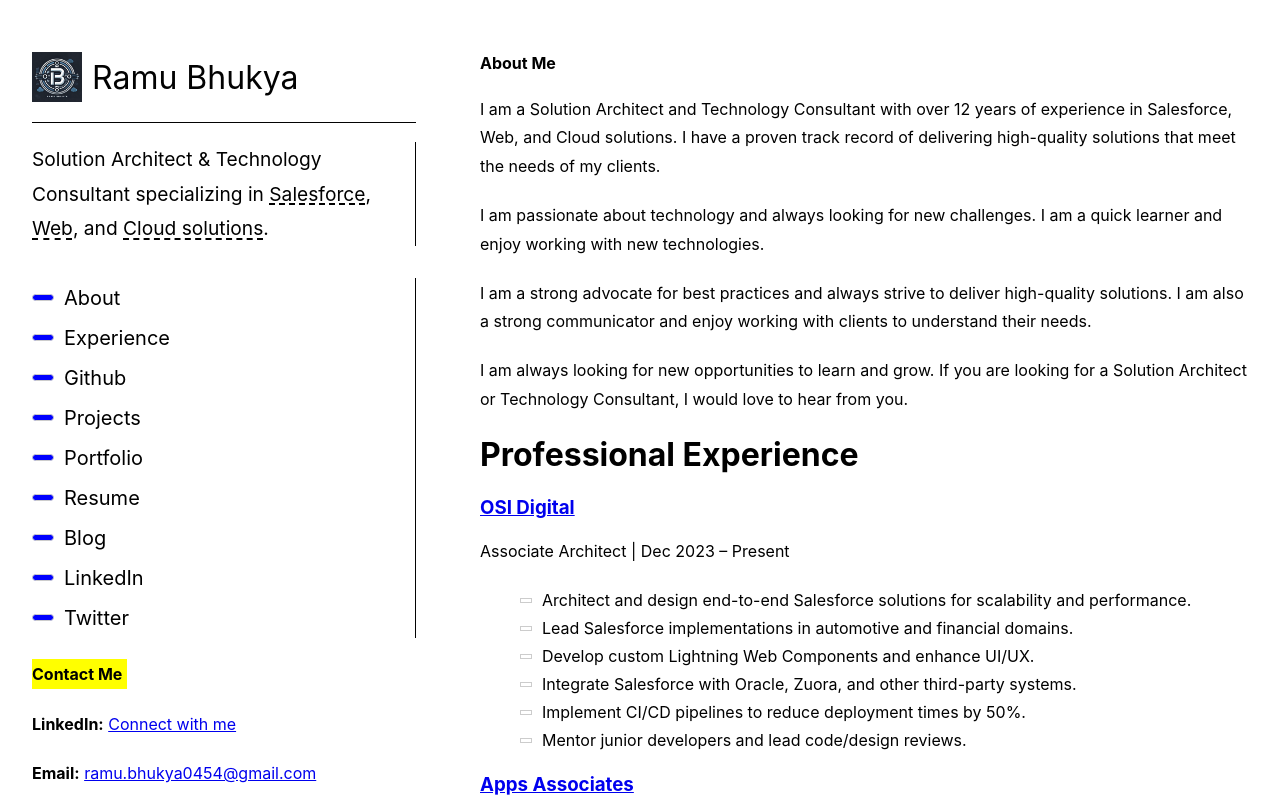
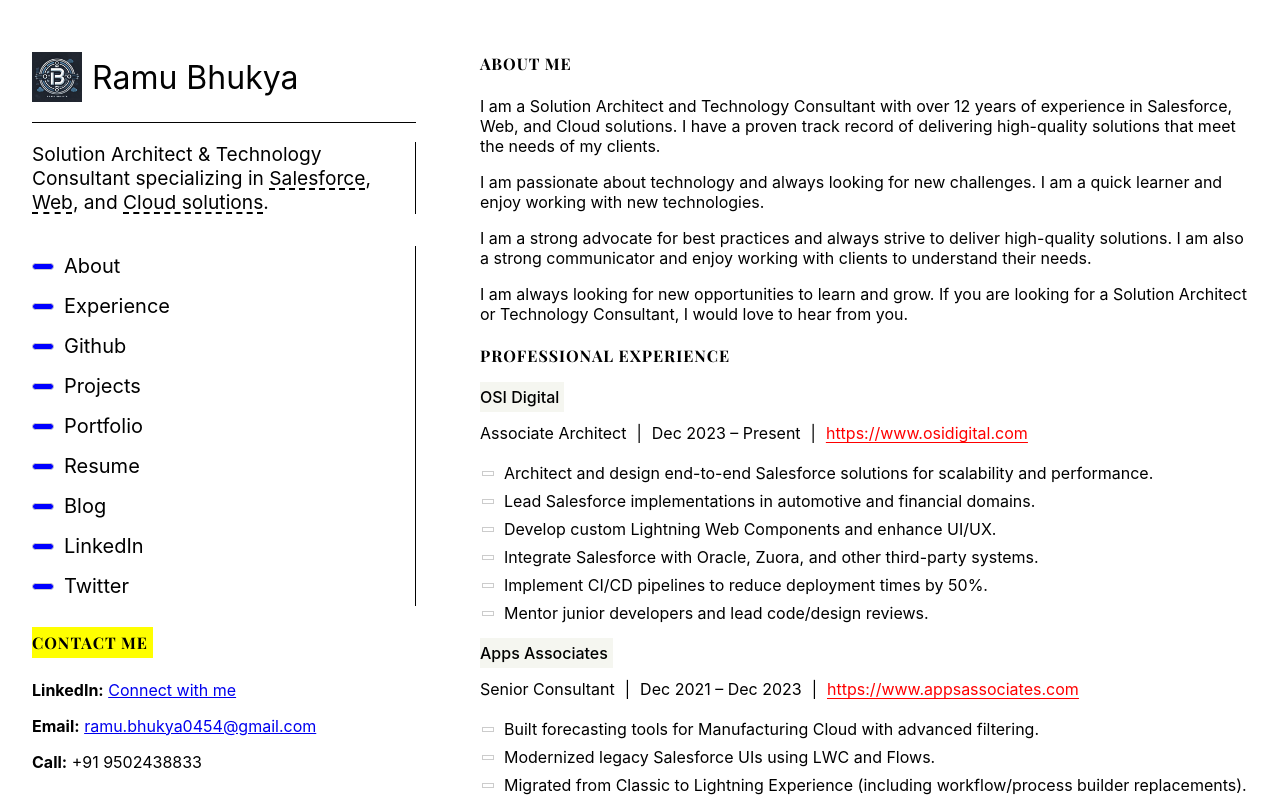
Before and after one commit to RamuB-saas/rbhukya, a React (Create React App) app: page / in a window 1280 px wide. Built offline with nearby package versions, Linux system fonts and the light colour scheme.

Commit message:
Adding experience

```diff
--- a/public/index.html
+++ b/public/index.html
@@ -10,6 +10,11 @@
       content="Web site created using create-react-app"
     />
     <link rel="apple-touch-icon" href="%PUBLIC_URL%/logo192.png" />
+    <link
+      href="https://fonts.googleapis.com/css2?family=Playfair+Display:wght@700&display=swap"
+      rel="stylesheet"
+    />
+
     <!--
       manifest.json provides metadata used when your web app is installed on a
       user's mobile device or desktop. See https://developers.google.com/web/fundamentals/web-app-manifest/
--- /dev/null
+++ b/src/components/ExperienceTitle/ExperienceTitle.js
@@ -0,0 +1,19 @@
+import styles from "./ExperienceTitle.module.css";
+
+export default function ExperienceTitle({ titleDetails }) {
+  const { name, years, role, website } = titleDetails;
+  return (
+    <div className={styles.experienceItem}>
+      <span class={styles.companyName}>{name}</span>
+      <div className={styles.roleDuration}>
+        <p class={styles.jobTitle}>{role}</p> {"|"}
+        <p class={styles.jobDuration}>{years}</p> {"|"}
+        <p class={styles.jobWebsite}>
+          <a href={website} target="_blank" rel="noopener noreferrer">
+            {website}
+          </a>
+        </p>
+      </div>
+    </div>
+  );
+}
--- /dev/null
+++ b/src/components/ExperienceTitle/ExperienceTitle.module.css
@@ -0,0 +1,34 @@
+.experienceItem {
+  padding: 0;
+}
+.companyName {
+  font-weight: 500;
+  background-color: #f5f6f0;
+  padding: 5px 5px 5px 0;
+}
+
+.roleDuration {
+  display: flex;
+  flex-direction: row;
+  align-items: center;
+  height: fit-content;
+}
+.jobTitle {
+  padding: 0;
+  margin-right: 10px;
+}
+.jobDuration {
+  margin-left: 10px;
+  margin-right: 10px;
+}
+.jobWebsite {
+  color: #ff0000;
+  text-decoration: underline #ff0000;
+  text-underline-offset: 3px;
+  margin-left: 10px;
+}
+.jobWebsite a {
+  color: #ff0000;
+  text-decoration: underline #ff0000;
+  text-underline-offset: 3px;
+}
--- a/src/pages/Experience/Experience.js
+++ b/src/pages/Experience/Experience.js
@@ -1,4 +1,6 @@
 import CustomLi from "../../components/CustomLi/CustomLi";
+import ExperienceTitle from "../../components/ExperienceTitle/ExperienceTitle";
+import styles from "./Experience.module.css";
 
 const experience = [
   {
@@ -58,21 +60,20 @@ const experience = [
 ];
 function Experience() {
   return (
-    <main className="p-6 max-w-6xl mx-auto space-y-10">
-      <h1 className="text-3xl font-bold mb-6">Professional Experience</h1>
+    <main className={styles.expContainer}>
+      <h4>Professional Experience</h4>
       {experience.map((exp, index) => (
         <section key={index} className="mb-10">
-          <h3 className="text-xl font-semibold">
-            <a href={exp.website} target="_blank" rel="noreferrer">
-              {exp.company}
-            </a>
-          </h3>
-          <p className="text-sm text-gray-500">
-            {exp.role} | {exp.duration}
-          </p>
-          <ul className="list-disc ml-5 mt-2 text-gray-700 space-y-1">
+          <ExperienceTitle
+            titleDetails={{
+              name: exp.company,
+              years: exp.duration,
+              role: exp.role,
+              website: exp.website,
+            }}
+          />
+          <ul className={styles.expList}>
             {exp.responsibilities.map((item, i) => (
-              /*  <li key={i}>{item}</li> */
               <CustomLi item={{ name: item }} />
             ))}
           </ul>
--- /dev/null
+++ b/src/pages/Experience/Experience.module.css
@@ -0,0 +1,19 @@
+.expContainer {
+  padding: 0;
+}
+.expTitle {
+  font-size: 2.5rem;
+  color: #1e3c72;
+  margin-bottom: 1.5rem;
+  text-align: center;
+}
+.expTag {
+  padding: 0;
+}
+.expList {
+  display: flex;
+  flex-direction: column;
+  max-width: 800px;
+  padding-inline-start: 2px;
+  margin-top: 0%;
+}
--- a/src/pages/about/About.module.css
+++ b/src/pages/about/About.module.css
@@ -21,12 +21,6 @@
   margin-bottom: 1.5rem;
 }
 
-p {
-  font-size: 1rem;
-  line-height: 1.8;
-  margin-bottom: 1.25rem;
-}
-
 .closing {
   font-weight: 500;
   font-size: 1.05rem;
--- a/src/pages/home/Home.module.css
+++ b/src/pages/home/Home.module.css
@@ -56,3 +56,9 @@
   border: 1px solid #ccc;
   padding: 10px;
 }
+h4 {
+  font-family: "Playfair Display", serif;
+  font-weight: 700;
+  text-transform: uppercase; /* optional */
+  letter-spacing: 1px; /* optional */
+}
```
Also changed, not shown: src/pages/Experience/Experience.module.js (deleted).
